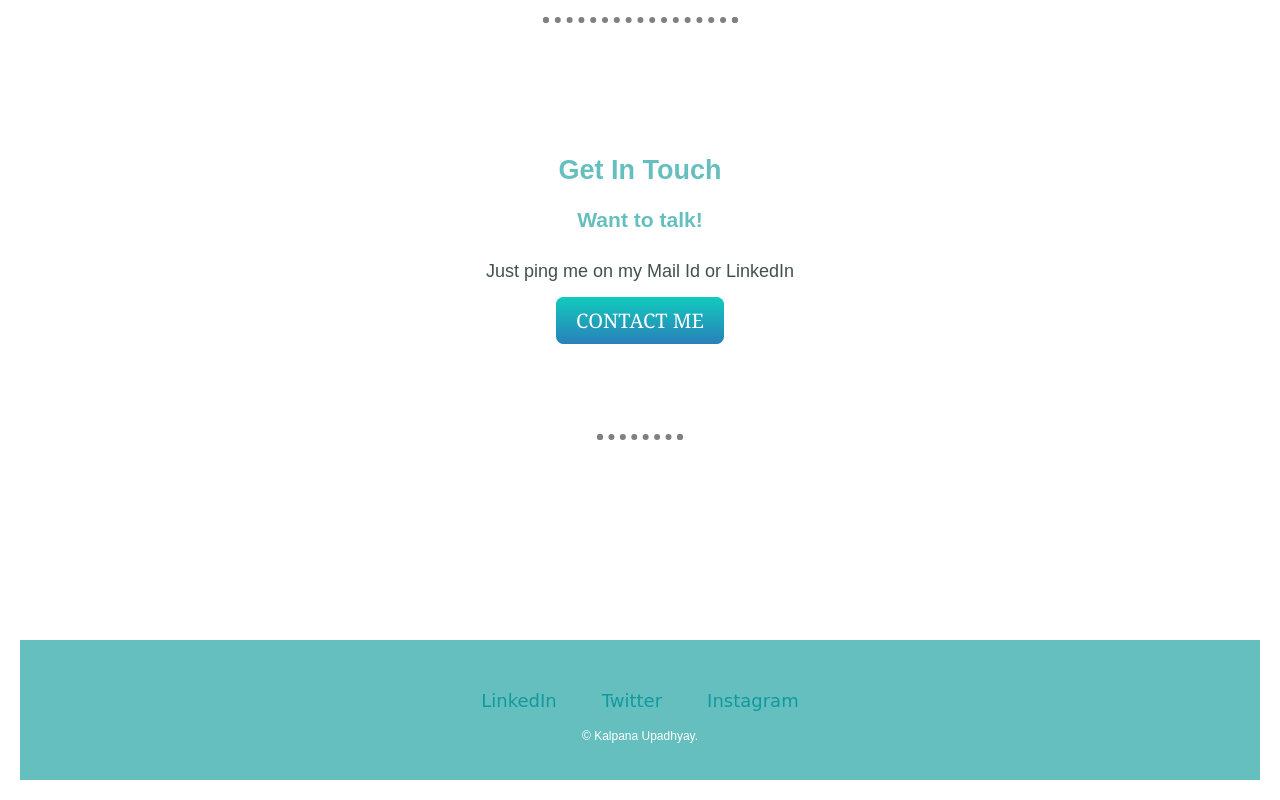
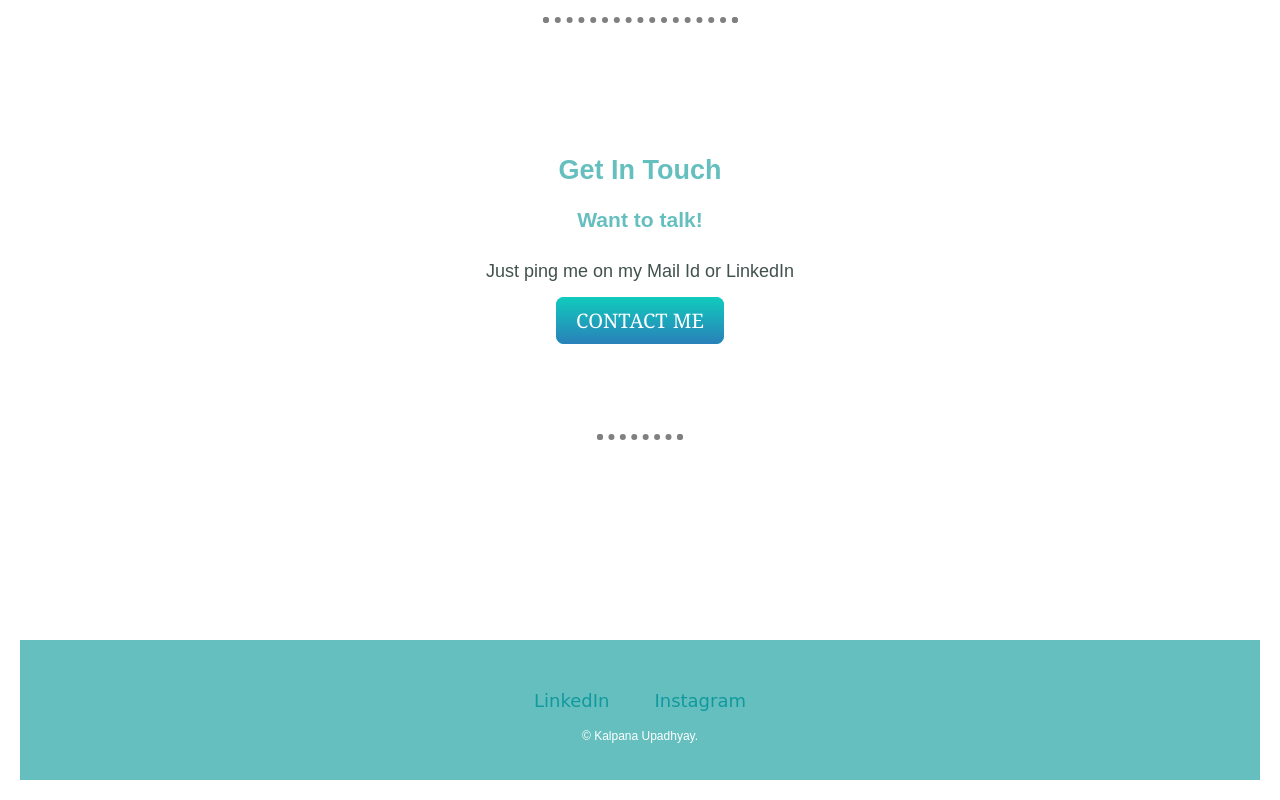
Before and after one commit to KalpanaUpadhyay/Know-Me, a plain HTML site: page index.html in a window 1280 px wide. Shown: the part 2900-3700 px from the top of the page. Drawn offline with Linux system fonts and the light colour scheme.

Commit message:
Update index.html

```diff
--- a/index.html
+++ b/index.html
@@ -58,8 +58,7 @@ l      <img src="images/mountain.png" alt="mountain-img">
 
    <div class="bottom-container">
      <a class="footer-link" href="https://www.linkedin.com/in/kalpana-upadhyay-49041a192/">LinkedIn</a>
-     <a class="footer-link" href="https://twitter.com/">Twitter</a>
-     <a class="footer-link" href="file:///E:/WEB%20DEVELOPMENT/Web2/index.html">Instagram</a>
+     <a class="footer-link" href="https://www.instagram.com/kalpana_upadhyay28/">Instagram</a>
      <p class="copyright">© Kalpana Upadhyay.</p>
    </div>
 
```
